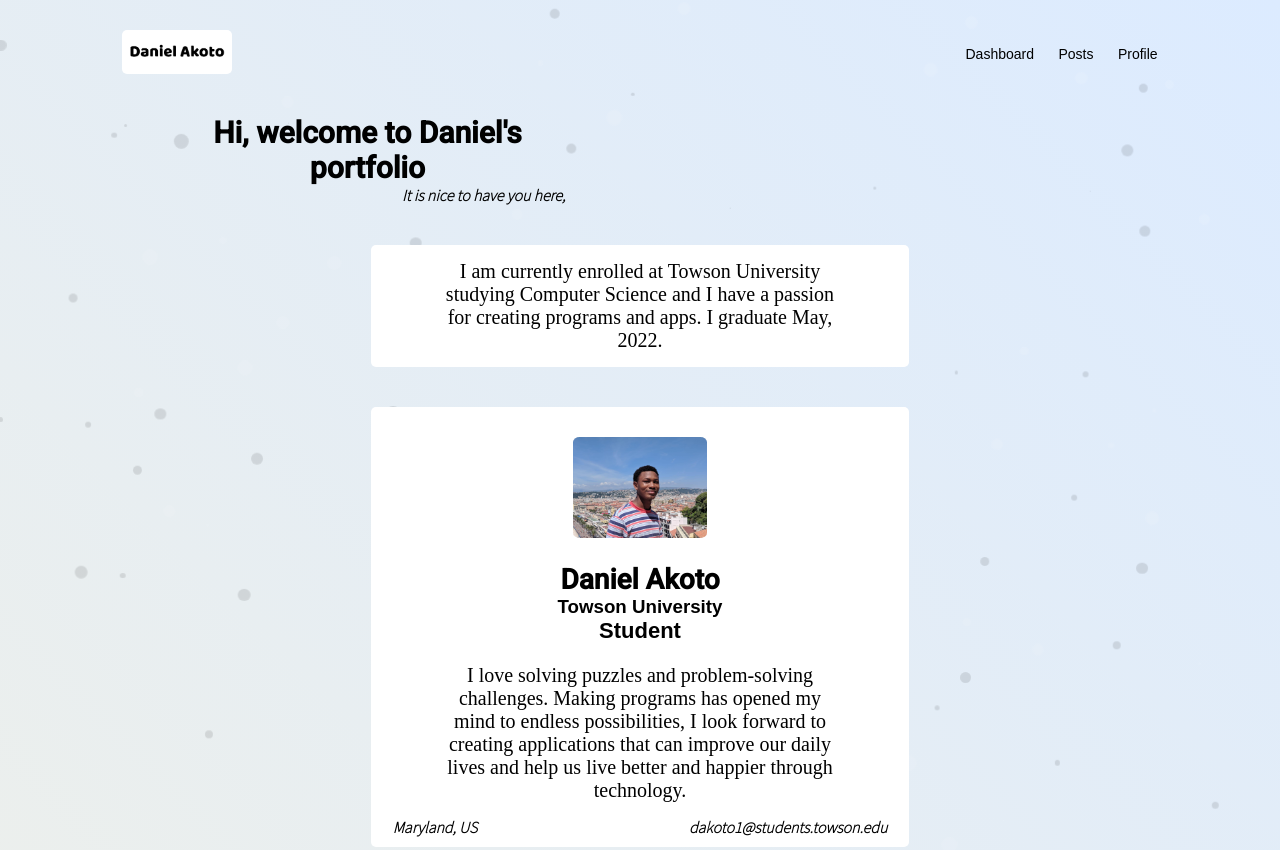
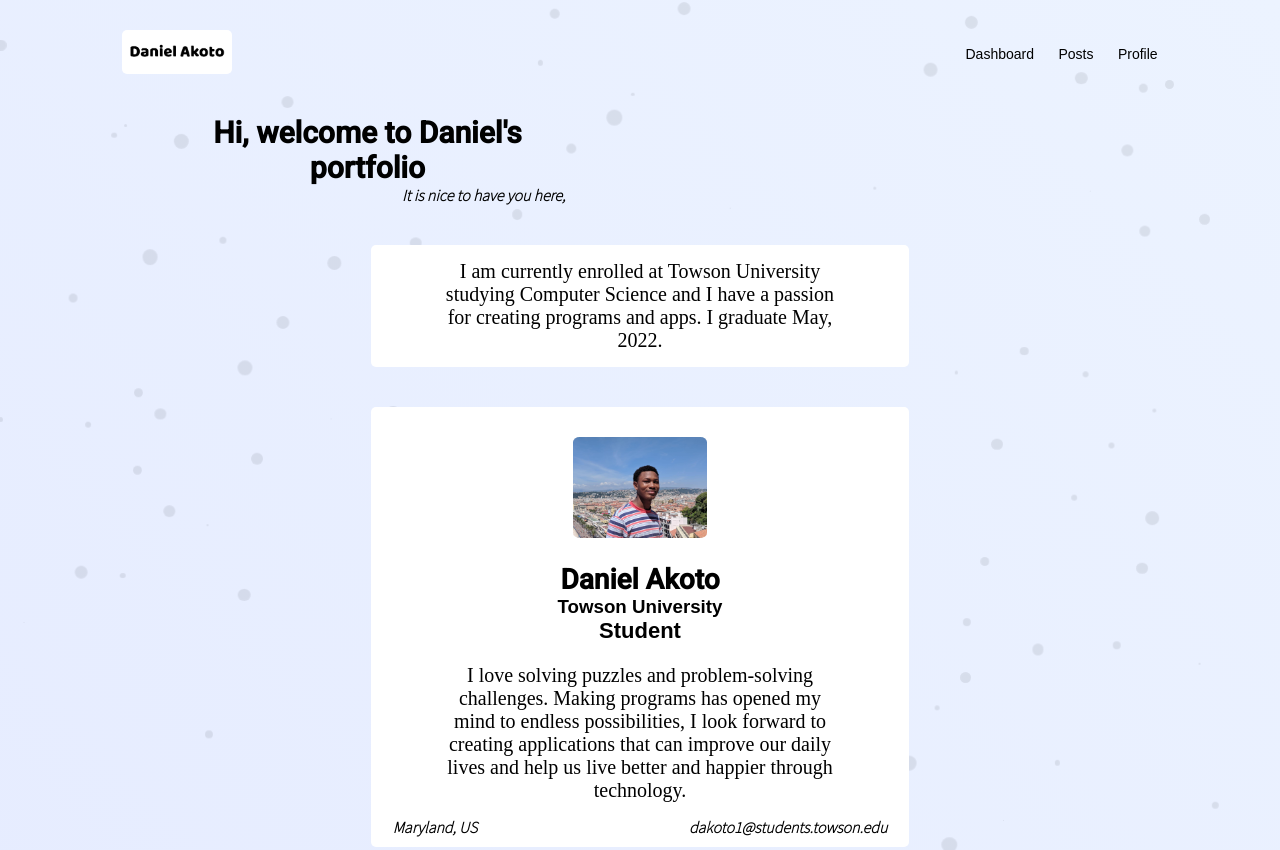
Before and after one commit to danielakoto/MyPortfolio, a website with bundled scripts: page frontend/index.html in a window 1280 px wide. Shown: the top 850 px of the page. Built offline with nearby package versions, Linux system fonts and the light colour scheme.

Commit message:
almost done app

```diff
--- a/frontend/static/css/style.css
+++ b/frontend/static/css/style.css
@@ -6,7 +6,7 @@
 }
 
 body {
-    background: linear-gradient(45deg,rgb(255, 244, 214), rgb(220, 235, 255));
+    background: linear-gradient(45deg,rgb(223, 228, 255), rgb(236, 243, 255));
 }
 
 .navHeader {
@@ -98,7 +98,7 @@ p {
 .ball {
     position: fixed;
     border-radius: 100%;
-    opacity: 0.1;
+    opacity: 0.08;
     z-index: -1;
   }
 
--- a/frontend/static/js/app.js
+++ b/frontend/static/js/app.js
@@ -57,7 +57,7 @@ document.addEventListener("DOMContentLoaded", () => {
 
 
 //Background
-const colors = ["#000000", "#000000", "#000000", "#FFFFFF", "#FFFFFF"];
+const colors = ["#000000", "#000000", "#000000", "#000000", "#000000"];
 
 const numBalls = 100;
 const balls = [];
```
Also changed, not shown: 1 other file.
